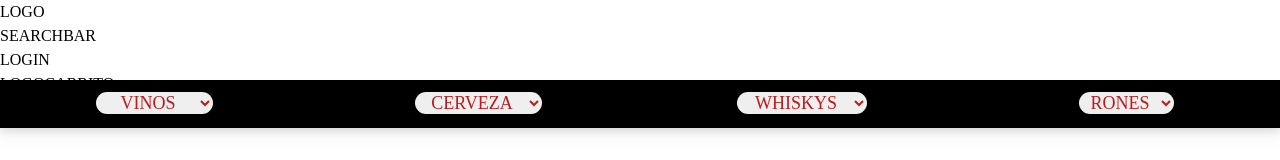
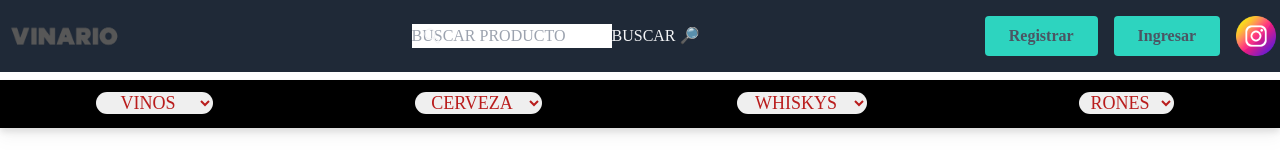
Before and after one commit to Drinks-Ecommerce/DRINKS-E-COMMERCE, a React (Vite) app in the folder client/: page / in a window 1280 px wide. Shown: the top 160 px of the page. Built offline with nearby package versions, Linux system fonts and the light colour scheme; no server answers.

Commit message:
searchbar funcional

```diff
--- a/client/src/action/index.js
+++ b/client/src/action/index.js
@@ -12,10 +12,10 @@
 }
 
 //⬇️(gaston) action para el buscador por nombre
-export default function getByName(name){
+export function getByName(name){
     return async function(dispatch){
         try {
-            let json = await axios.get("http://localhost:3000/products=" + name);
+            let json = await axios.get("http://localhost:3000/products?name=" + name);
             return dispatch({
                 type: 'GET_BY_NAME',
                 payload: json.data
@@ -39,12 +39,12 @@
 
 export function creatProducts(payload){
     return async function(dispatch){
-      let json = await axios.post("http://localhost:3000/products", payload)
+    let json = await axios.post("http://localhost:3000/products", payload)
 
-      return dispatch({
+    return dispatch({
         type:"CREATE_PRODUCTS",
         payload: json
-      })
+    })
 
     }
 }
--- a/client/src/components/Encabezado/Encabezado.jsx
+++ b/client/src/components/Encabezado/Encabezado.jsx
@@ -1,4 +1,5 @@
 import images from "../icons/images"
+import SearchBar from "../SearchBar/SearchBar"
 
 export default function Encabezado() {
   return (
@@ -20,7 +21,8 @@
 						</svg>
 					</button>
 				</span>
-				<input type="search" name="Search" placeholder="Search..." className="w-32 py-2 pl-10 text-sm rounded-md sm:w-auto focus:outline-none bg-gray-700 text-gray-100 focus:bg-gray-900" />
+				<SearchBar/>
+				{/* <input type="search" name="Search" placeholder="Search..." className="w-32 py-2 pl-10 text-sm rounded-md sm:w-auto focus:outline-none bg-gray-700 text-gray-100 focus:bg-gray-900" /> */}
 			</div>
 		</div>
 
--- a/client/src/components/Home/Home.jsx
+++ b/client/src/components/Home/Home.jsx
@@ -5,8 +5,12 @@
 import Cards from "../Cards/Cards";
 import NavBar from "../NavBar/NavBar.jsx";
 import Footer from "../Footer/Footer.jsx";
+import Encabezado from "../Encabezado/Encabezado";
+
+
 import '../NavBar/NavBar.css';
 import './Home.css'
+
 
 export default function Home(){
 
@@ -23,32 +27,16 @@
             {/* CONTENIDO PARA EL ENCABEZADO */}
 
             <div className="conte_encabezado">
+                <Encabezado />
+            </div>
 
-                <div>
-                    LOGO
-                </div>
+              {/* CONTENIDO PARA EL NAVBAR */}
 
-                <div className="logo">
-                    SEARCHBAR
-
-                </div>
-
-                <div>
-                    LOGIN
-                </div>
-
-                <div>
-                    LOGOCARRITO
-                </div>
+              <div className="nav">
+                <NavBar/>
+            </div>
 
 
-            </div>
-
-        {/* CONTENIDO PARA EL NAVBAR */}
-
-            <div className="nav">
-                <NavBar/>
-            </div>
 
         {/* CONTENIDO PARA EL CUALQUIER COMPONENTE */}
             <div className="vinos">
--- a/client/src/components/SearchBar/SearchBar.jsx
+++ b/client/src/components/SearchBar/SearchBar.jsx
@@ -1,4 +1,4 @@
-import { React  } from "react";
+import { React, useState } from "react";
 import { useDispatch } from "react-redux";
 import { getByName } from "../../action/index.js"
 
@@ -16,10 +16,12 @@
         dispatch(getByName(name));
         setName('')
     };
+    return (
     <form onSubmit={(event) => handleClick(event)}>
     <div >
         <input type="text" placeholder="BUSCAR PRODUCTO" onChange={(e) => handleInputChange(e)}/>
         <button type="submit" >BUSCAR 🔎</button>
     </div>
     </form>
+    );
 }
```
